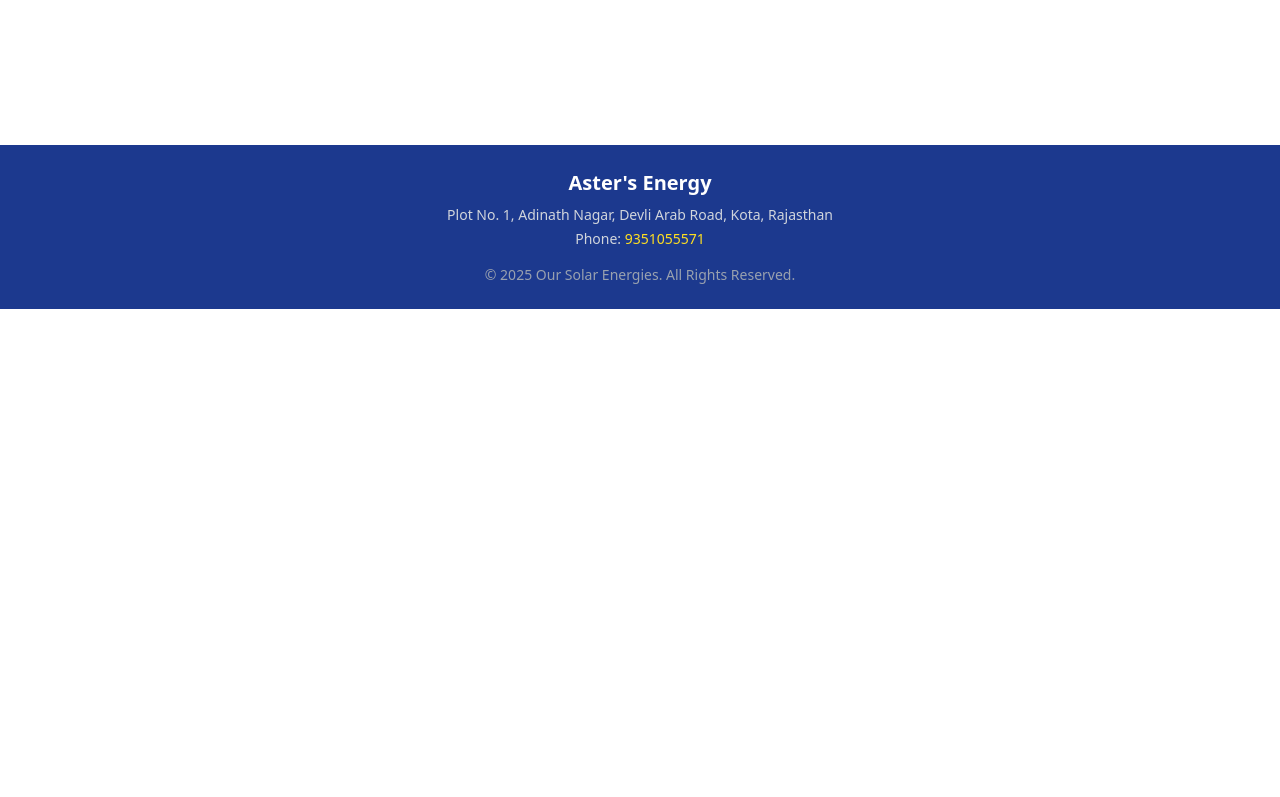
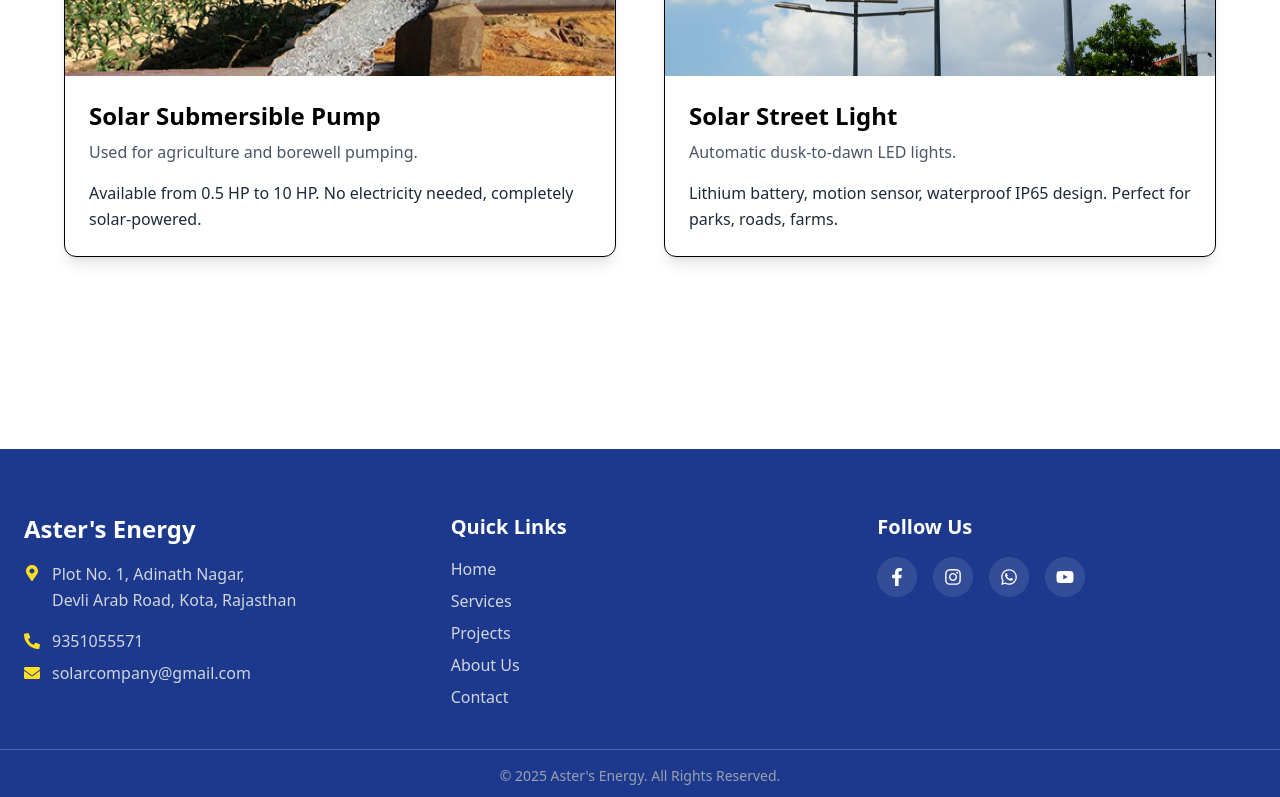
Before and after one commit to jasvindersingh01/solor-energy-website, a React (Vite) app in the folder frontend/: page /services in a window 1280 px wide. Shown: the part 2000-2797 px from the top of the page. Before the commit the page ends 2309 px from the top, so only its background shows below. Built offline with nearby package versions, Linux system fonts and the light colour scheme.

Commit message:
Add WhyChooseUs Page

```diff
--- a/frontend/src/components/Footer.jsx
+++ b/frontend/src/components/Footer.jsx
@@ -1,21 +1,110 @@
+import {
+  FaFacebookF,
+  FaInstagram,
+  FaWhatsapp,
+  FaYoutube,
+  FaMapMarkerAlt,
+  FaPhoneAlt,
+  FaEnvelope
+} from "react-icons/fa";
+
 export default function Footer() {
   return (
-    <footer className="bg-blue-900 text-white py-6 mt-16">
-      <div className="max-w-6xl mx-auto text-center px-4">
-        <h3 className="text-xl font-semibold mb-2">
-          Aster's Energy
-        </h3>
-        <p className="text-gray-300 text-sm">
-          Plot No. 1, Adinath Nagar, Devli Arab Road, Kota, Rajasthan
-        </p>
-        <p className="text-gray-300 text-sm mt-1">
-          Phone: <a href="tel:9351055571" className="text-yellow-300">9351055571</a>
-        </p>
+    <footer className="bg-blue-900 text-white pt-16 pb-8 mt-20">
 
-        <p className="text-gray-400 text-sm mt-4">
-          © {new Date().getFullYear()} Our Solar Energies. All Rights Reserved.
-        </p>
+      <div className="max-w-7xl mx-auto px-6 grid md:grid-cols-3 gap-12">
+
+        <div>
+          <h3 className="text-2xl font-semibold mb-4">Aster's Energy</h3>
+
+          <p className="flex items-start gap-3 text-gray-300 leading-relaxed">
+            <FaMapMarkerAlt className="text-yellow-300 mt-1" />
+            Plot No. 1, Adinath Nagar, <br />
+            Devli Arab Road, Kota, Rajasthan
+          </p>
+
+          <p className="flex items-center gap-3 mt-4 text-gray-300">
+            <FaPhoneAlt className="text-yellow-300" />
+            <a href="tel:9351055571" className="hover:text-yellow-300">
+              9351055571
+            </a>
+          </p>
+
+          <p className="flex items-center gap-3 mt-2 text-gray-300">
+            <FaEnvelope className="text-yellow-300" />
+            <a href="mailto:solarcompany@gmail.com" className="hover:text-yellow-300">
+              solarcompany@gmail.com
+            </a>
+          </p>
+        </div>
+
+        <div>
+          <h4 className="text-xl font-semibold mb-4">Quick Links</h4>
+          <ul className="space-y-2 text-gray-300">
+            {[
+              { label: "Home", link: "/" },
+              { label: "Services", link: "/services" },
+              { label: "Projects", link: "/projects" },
+              { label: "About Us", link: "/about" },
+              { label: "Contact", link: "/contact" },
+            ].map((item, i) => (
+              <li key={i}>
+                <a
+                  href={item.link}
+                  className="hover:text-yellow-300 transition"
+                >
+                  {item.label}
+                </a>
+              </li>
+            ))}
+          </ul>
+        </div>
+
+        <div>
+          <h4 className="text-xl font-semibold mb-4">Follow Us</h4>
+
+          <div className="flex gap-4">
+            <a
+              href="#"
+              className="h-10 w-10 flex items-center justify-center rounded-full bg-white/10
+                         hover:bg-yellow-400 hover:text-blue-900 transition"
+            >
+              <FaFacebookF size={18} />
+            </a>
+
+            <a
+              href="#"
+              className="h-10 w-10 flex items-center justify-center rounded-full bg-white/10
+                         hover:bg-yellow-400 hover:text-blue-900 transition"
+            >
+              <FaInstagram size={18} />
+            </a>
+
+            <a
+              href="https://wa.me/9351055571"
+              target="_blank"
+              className="h-10 w-10 flex items-center justify-center rounded-full bg-white/10
+                         hover:bg-green-400 hover:text-blue-900 transition"
+            >
+              <FaWhatsapp size={18} />
+            </a>
+
+            <a
+              href="#"
+              className="h-10 w-10 flex items-center justify-center rounded-full bg-white/10
+                         hover:bg-red-500 hover:text-white transition"
+            >
+              <FaYoutube size={18} />
+            </a>
+          </div>
+        </div>
+
       </div>
+
+      <div className="text-center text-gray-400 text-sm  mt-10 border-t border-white/20 pt-4">
+        © {new Date().getFullYear()} Aster's Energy. All Rights Reserved.
+      </div>
+
     </footer>
   );
 }
--- a/frontend/src/components/Navbar.jsx
+++ b/frontend/src/components/Navbar.jsx
@@ -34,7 +34,7 @@ export default function Navbar() {
       animate={{ y: 0, opacity: 1 }}
       transition={{ duration: 0.6 }}
       className={`fixed w-full z-50 transition-all duration-300
-        ${hideTopbar ? "top-0" : "top-[35px]"}
+      ${hideTopbar ? "top-0" : "md:top-[35px] top-0"}
         ${scrolled ? "bg-white shadow-md" : "bg-white/90 backdrop-blur-md"}
       `}
 
--- a/frontend/src/components/TopBar.jsx
+++ b/frontend/src/components/TopBar.jsx
@@ -1,4 +1,5 @@
 import { useState, useEffect } from "react";
+import { FaFacebookF, FaInstagram, FaYoutube } from "react-icons/fa";
 
 export default function TopBar() {
   const [hideTopbar, setHideTopbar] = useState(false);
@@ -16,36 +17,61 @@ export default function TopBar() {
   return (
     <div
       className={`
-        w-full bg-blue-900 text-white text-sm py-2 px-4 fixed left-0 z-[9999]
+        w-full bg-blue-900 hidden md:flex text-white text-sm py-2 px-4 fixed left-0 z-[9999]
         transition-all duration-300
         ${hideTopbar ? "-translate-y-full" : "translate-y-0"}
       `}
       style={{ top: 0 }}
     >
-      <div className="flex flex-col md:flex-row items-center justify-between gap-1 md:gap-6 text-center md:text-left">
+      <div className="flex items-center justify-between w-full">
 
+        {/* LEFT SIDE INFO */}
+        <div className="flex items-center gap-6">
           <p className="flex items-center gap-2">
             📍 <span>Plot No. 1, Adinath Nagar, Devli Arab Road, Kota, Rajasthan</span>
           </p>
 
           <p className="flex items-center gap-2">
             📞
-           <a
-            href="tel:9351055571"
-            className="hover:underline"
-          >
+            <a href="tel:9351055571" className="hover:underline">
               +91 9351055571
             </a>
 
             ✉️
-          <a
-            href="mailto:asters_energy@yahoo.com"
-            className="hover:underline"
-          >
+            <a href="mailto:asters_energy@yahoo.com" className="hover:underline">
               asters_energy@yahoo.com
             </a>
           </p>
         </div>
+
+        {/* RIGHT SIDE SOCIAL ICONS */}
+        <div className="flex items-center gap-4">
+          <a
+            href="https://facebook.com"
+            target="_blank"
+            className="hover:text-yellow-300 transition text-lg"
+          >
+            <FaFacebookF />
+          </a>
+
+          <a
+            href="https://instagram.com"
+            target="_blank"
+            className="hover:text-yellow-300 transition text-lg"
+          >
+            <FaInstagram />
+          </a>
+
+          <a
+            href="https://youtube.com"
+            target="_blank"
+            className="hover:text-red-400 transition text-lg"
+          >
+            <FaYoutube />
+          </a>
+        </div>
+
+      </div>
     </div>
   );
 }
--- a/frontend/src/pages/Home.jsx
+++ b/frontend/src/pages/Home.jsx
@@ -4,6 +4,7 @@ import Services from "../components/Services";
 import WhyChooseUs from "../components/WhyChooseUs";
 import Gallery from "../components/Gallery";
 import About from "../components/About";
+import { FaWhatsapp } from "react-icons/fa";
 
 export default function Home() {
   useEffect(() => {
@@ -17,6 +18,27 @@ export default function Home() {
       <Services />
       <WhyChooseUs />
       <Gallery />
+          <a
+      href="https://wa.me/919351055571"
+      target="_blank"
+      className="
+        fixed
+        bottom-6
+        right-6
+        bg-green-500
+        text-white
+        rounded-full
+        p-4
+        shadow-lg
+        z-[9999]
+        hover:bg-green-600
+        transition
+        transform
+        hover:scale-110
+      "
+    >
+      <FaWhatsapp size={28} />
+    </a>
     </>
   );
 }
--- a/frontend/src/pages/ServicesPage.jsx
+++ b/frontend/src/pages/ServicesPage.jsx
@@ -81,7 +81,7 @@ export default function ServicesPage() {
               key={i}
               className="bg-white rounded-xl shadow-lg border overflow-hidden"
             >
-              <img src={s.image} className="w-full h-56 object-cover" />
+              <img src={s.image} className="w-full h-80 object-cover" />
 
               <div className="p-6">
                 <h2 className="text-2xl font-semibold mb-2">{s.title}</h2>
```
Also changed, not shown: frontend/src/components/WhyChooseUs.jsx (+45 -62 lines), frontend/src/assets/whychoose.avif (added). Lines whose indentation alone changed are shown as unchanged.
